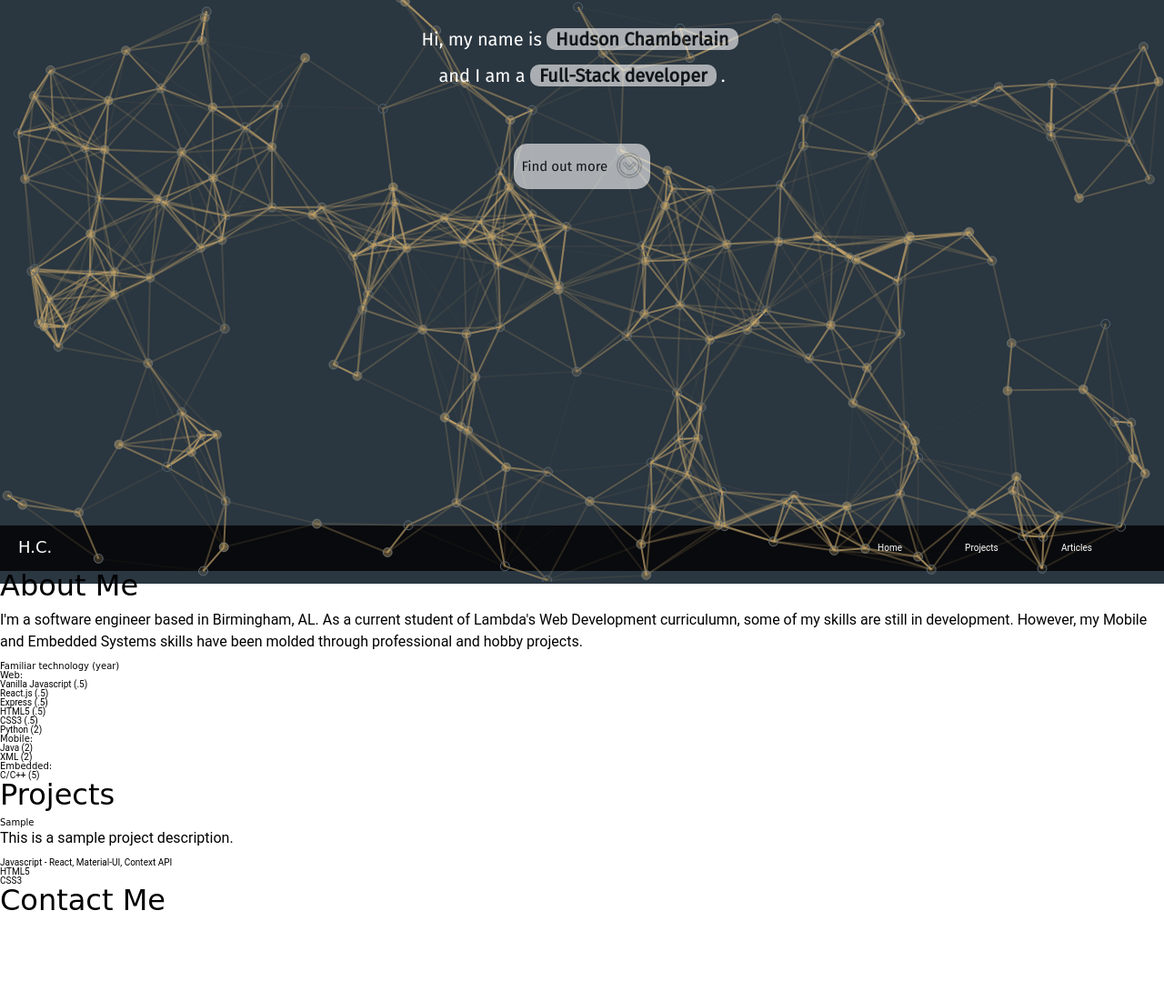
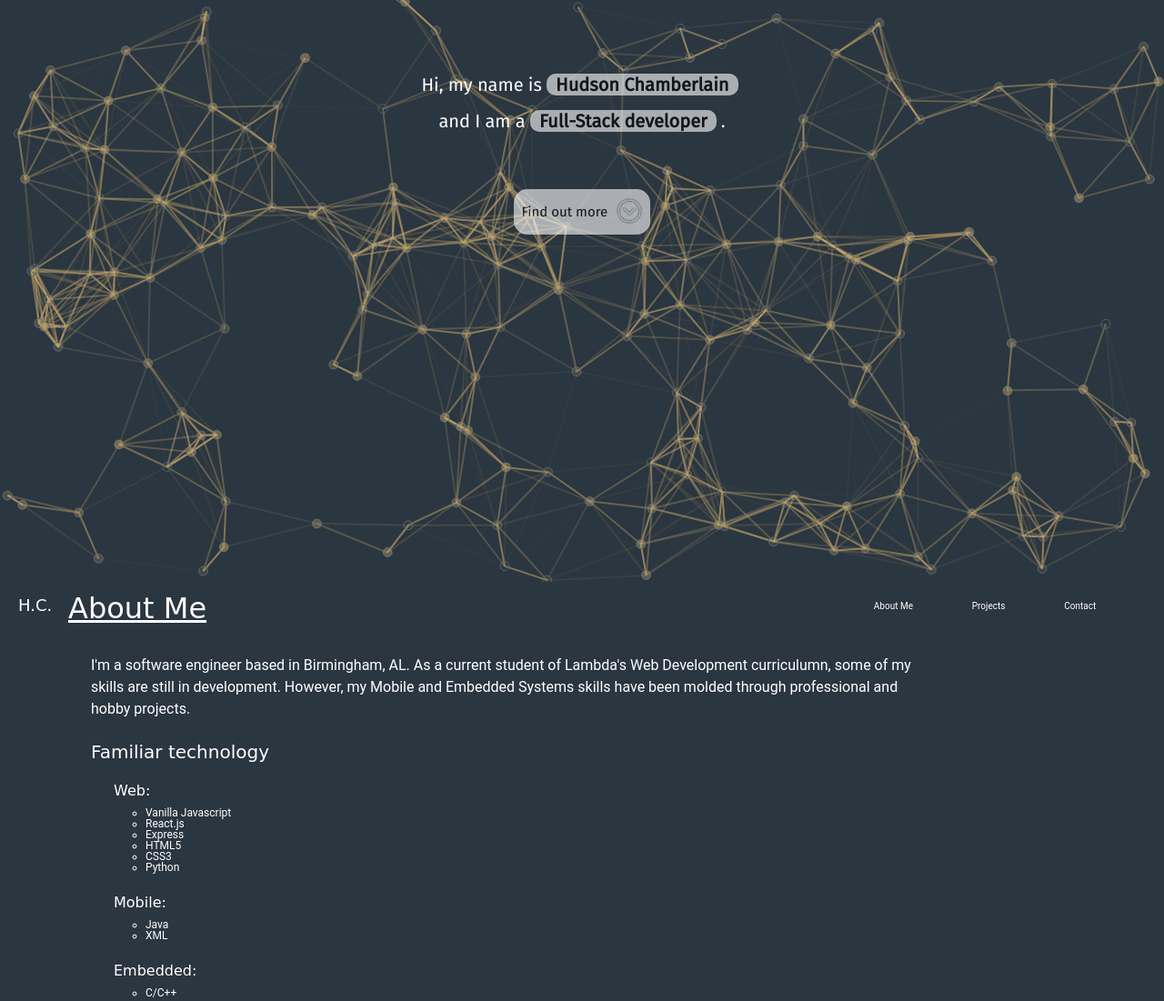
Before and after one commit to hudson-m-c/Portfolio-Site, a plain HTML site: page index.html in a window 1280 px wide. Shown: the top 1101 px of the page at 91% size. Drawn offline with nearby package versions, Linux system fonts and the light colour scheme; animation ran at ten frames a second.

Commit message:
styling and html fixes for about me

```diff
--- a/index.html
+++ b/index.html
@@ -34,38 +34,38 @@
     </div>
 
     <div class='container'>
-      <div class='about-me-container'>
+      <div class='about-me-container main-container'>
         <h2>About Me</h2>
         <p>I'm a software engineer based in Birmingham, AL. As a current student of Lambda's Web Development curriculumn, some of my skills are still in development. However, my Mobile and Embedded Systems skills have been molded through professional and hobby projects.</p>
-        <h3>Familiar technology (year)</h3>
+        <h3>Familiar technology</h3>
         <div class='familiar-container'>
-          <div class='familiar-web'>
-            <h3>Web:</h3>
+          <div class='familiar'>
+            <h4>Web:</h4>
             <ul>
-              <li>Vanilla Javascript (.5)</li>
-              <li>React.js (.5)</li>
-              <li>Express (.5)</li>
-              <li>HTML5 (.5)</li>
-              <li>CSS3 (.5)</li>
-              <li>Python (2)</li>
+              <li>Vanilla Javascript</li>
+              <li>React.js</li>
+              <li>Express</li>
+              <li>HTML5</li>
+              <li>CSS3</li>
+              <li>Python</li>
             </ul>
           </div>
-          <div class='familiar-mobile'>
-            <h3>Mobile:</h3>
+          <div class='familiar'>
+            <h4>Mobile:</h4>
             <ul>
-              <li>Java (2)</li>
-              <li>XML (2)</li>
+              <li>Java</li>
+              <li>XML</li>
             </ul>
           </div>
-          <div class='familiar-embedded'>
-            <h3>Embedded:</h3>
+          <div class='familiar'>
+            <h4>Embedded:</h4>
             <ul>
-              <li>C/C++ (5)</li>
+              <li>C/C++</li>
             </ul>
           </div>
         </div>
       </div>
-      <div class='projects-container'>
+      <div class='projects-container main-container'>
         <h2>Projects</h2>
         <div class='project'>
           <h3>Sample</h3>
@@ -77,7 +77,7 @@
           </ul>
         </div>
       </div>
-      <div class='contact-me-container'>
+      <div class='contact-me-container main-container'>
         <h2>Contact Me</h2>
       </div>
     </div>
--- a/less/container.less
+++ b/less/container.less
@@ -1,3 +1,51 @@
 .container {
     height: 1000px;
+    color: white;
+    background-color: #2A3640;
+
+    margin: 0 auto;
+    padding: 25px 75px;
+
+    .main-container {
+        h2 {
+            text-decoration: underline;
+        }
+
+        p {
+            padding: 25px;
+            width: 85%;
+        }
+
+        padding-bottom: 25px;
+    }
 }
+
+.about-me-container {
+    h3 {
+        padding-left: 25px;
+        font-size: 20px;
+    }
+    .familiar-container {
+        padding: 0 25px;
+
+        .familiar {
+            padding: 25px 25px;
+            padding-bottom: 0;
+            h4 {
+                font-size: 16px;
+            }
+            ul {
+                list-style-type: circle;
+                padding-left: 35px;
+                li {
+                    font-size: 12px;
+
+                    span {
+                        font-size: 14px;
+                    }
+                }
+            }
+
+        }
+    }
+}
--- a/less/straight.less
+++ b/less/straight.less
@@ -31,7 +31,7 @@
 
     span.text {
         font-weight: bold;
-        color: black;;
+        color: black;
         background-color: white;
         margin-right: 5px;
         border-radius: 10px;
--- a/scripts/components/header.js
+++ b/scripts/components/header.js
@@ -1,5 +1,6 @@
-const container = document.querySelector('.container');
-container.insertBefore( createHeader(), container.childNodes[0]);
+const container = document.querySelector('body');
+console.log(container);
+container.insertBefore( createHeader(), container.childNodes[2]);
 
 let options = {
     root: null, // relative to document viewport
@@ -63,12 +64,12 @@ function createHeader() {
     // create the links
 
     // setup and return link
-    function createLink(name) {
+    function createLink(name, text) {
         let className = `link-${name}`;
 
         const link = document.createElement('div');
         link.classList.add(className);
-        link.textContent = name;
+        link.textContent = text;
         link.addEventListener('click', () => console.log(`clicked link: ${name}`));
 
         return link;
@@ -79,9 +80,10 @@ function createHeader() {
     linkContainer.classList.add('link-container');
 
     // add links to link container
-    let links = ["Home", "Projects", "Articles"];
-    links.forEach( link => {
-        linkContainer.appendChild( createLink(link) );
+    let links = ["About-Me", "Projects", "Contact"];
+    let texts = ["About Me", "Projects", "Contact"];
+    links.forEach( (link, i) => {
+        linkContainer.appendChild( createLink(link, texts[i]) );
     })
 
     // add link container to header
--- a/scripts/components/straight_to_the_point.js
+++ b/scripts/components/straight_to_the_point.js
@@ -28,7 +28,7 @@ function modifyButton() {
     findOutMore.addEventListener('click', () => {
         // this is the clickhandler
         console.log('findOutMore clicked');
-        const el = document.querySelector('.container');
+        const el = document.querySelector('header');
         el.scrollIntoView({behavior: "smooth"});
     })
 }
```
Also changed, not shown: css/index.css, less/index.less (line endings or trailing spaces).
